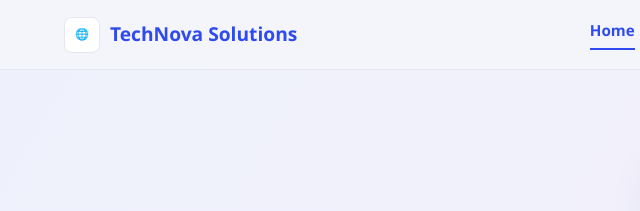
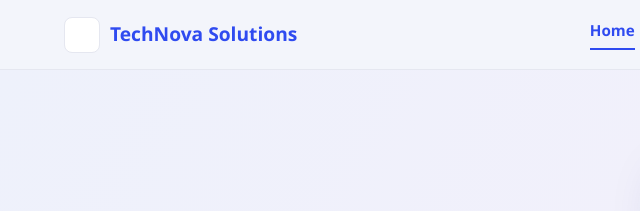
Before and after one commit to faheemk987/Exatech-project, a plain HTML site: page index.html in a window 1280 px wide. Shown: the top 211 px of the page, 0-640 px from the left. Drawn offline with Linux system fonts and the light colour scheme.

Commit message:
second changes

```diff
--- a/index.html
+++ b/index.html
@@ -11,7 +11,7 @@
 <header>
   <div class="nav-wrap">
     <div class="brand">
-      <div class="brand-logo">🌐</div>
+      <div class="brand-logo"></div>
       TechNova Solutions
     </div>
     <nav class="links" id="navLinks">
```
